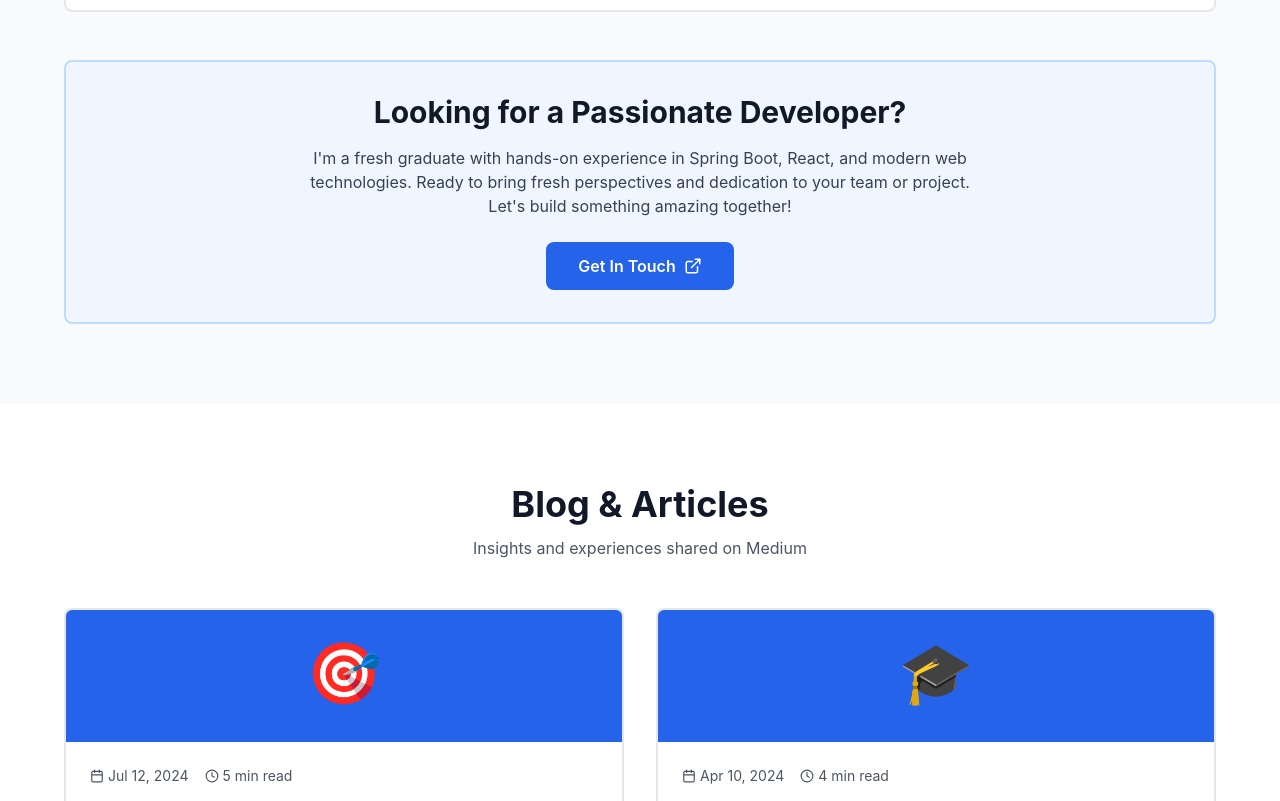
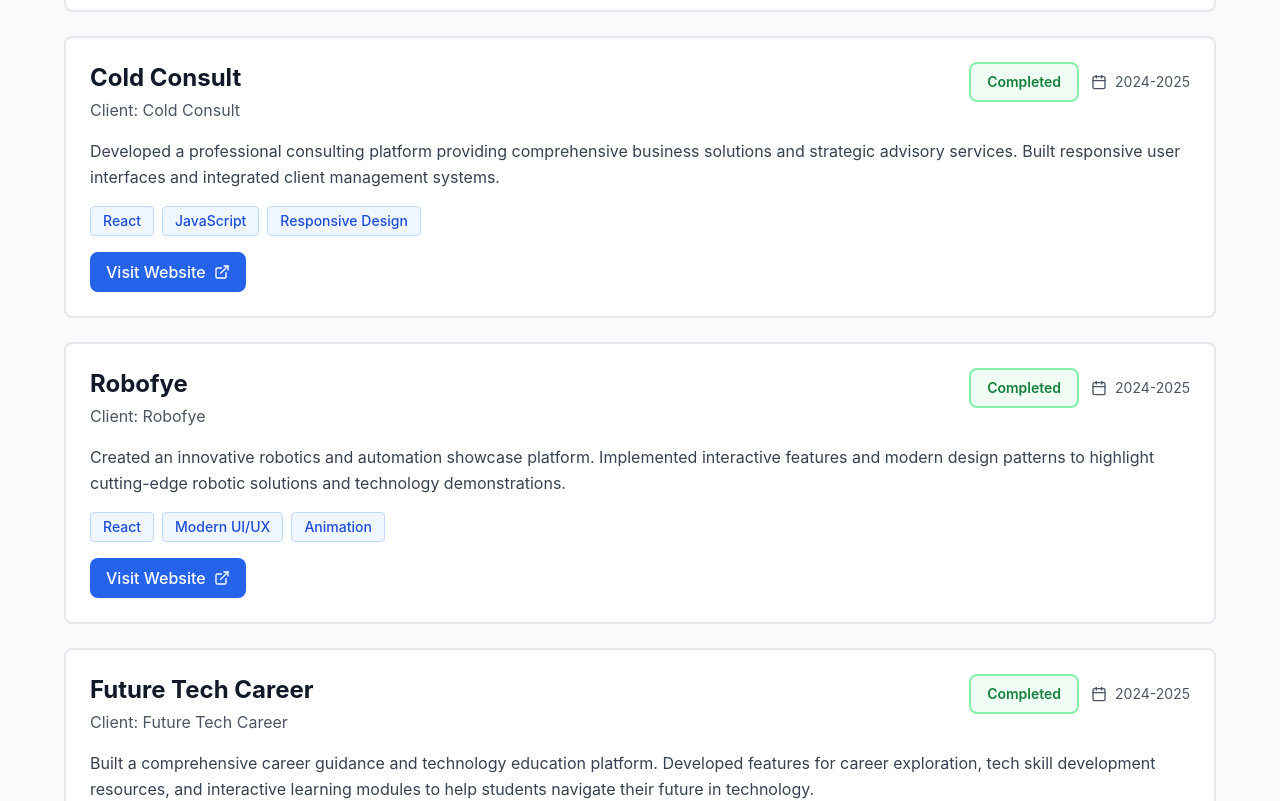
Before and after one commit to khushalpatil0812/Personal_info, a React (Vite) app: page / in a window 1280 px wide. Shown: the part 3220-4021 px from the top of the page. Built offline with nearby package versions, Linux system fonts and the light colour scheme.

Commit message:
Add three new freelance projects: Cold Consult, Robofye, and Future Tech Career

```diff
--- a/src/App.jsx
+++ b/src/App.jsx
@@ -34,6 +34,36 @@ const freelanceProjects = [
     duration: "2025",
     status: "Completed",
     link: "https://scadpl.com/"
+  },
+  {
+    id: 2,
+    title: "Cold Consult",
+    client: "Cold Consult",
+    description: "Developed a professional consulting platform providing comprehensive business solutions and strategic advisory services. Built responsive user interfaces and integrated client management systems.",
+    tech: ["React", "JavaScript", "Responsive Design"],
+    duration: "2024-2025",
+    status: "Completed",
+    link: "https://coldconsult.com/"
+  },
+  {
+    id: 3,
+    title: "Robofye",
+    client: "Robofye",
+    description: "Created an innovative robotics and automation showcase platform. Implemented interactive features and modern design patterns to highlight cutting-edge robotic solutions and technology demonstrations.",
+    tech: ["React", "Modern UI/UX", "Animation"],
+    duration: "2024-2025",
+    status: "Completed",
+    link: "https://robofye.com/"
+  },
+  {
+    id: 4,
+    title: "Future Tech Career",
+    client: "Future Tech Career",
+    description: "Built a comprehensive career guidance and technology education platform. Developed features for career exploration, tech skill development resources, and interactive learning modules to help students navigate their future in technology.",
+    tech: ["React", "Next.js", "Vercel", "Educational Tech"],
+    duration: "2024-2025",
+    status: "Completed",
+    link: "https://futuretechcareer.vercel.app/"
   }
 ];
 
```
